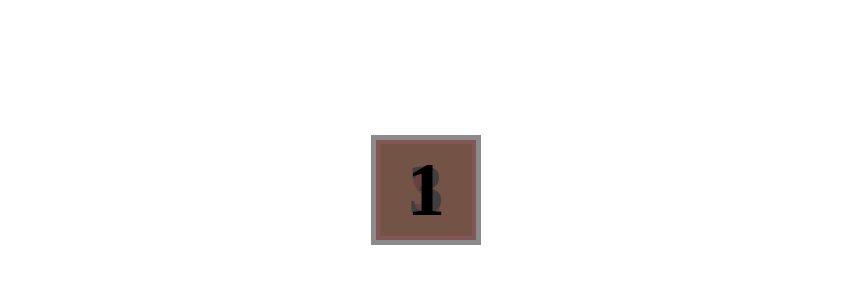
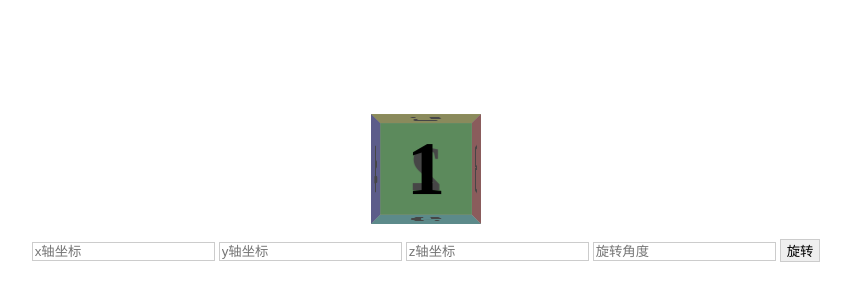
Before and after one commit to trcat/3d-animation, a plain HTML site: page square.html in a window 1280 px wide. Shown: the part 218-518 px from the top of the page, without its empty margins (214-1065 px from the left). Drawn offline with Linux system fonts and the light colour scheme.

Commit message:
完成正方体案例

```diff
--- a/square.html
+++ b/square.html
@@ -1,30 +1,116 @@
 <!DOCTYPE html>
 <html lang="en">
+
 <head>
   <meta charset="UTF-8">
   <meta name="viewport" content="width=device-width, initial-scale=1.0">
   <title>translate3d</title>
   <style>
-    body {display: flex; justify-content: center; align-items: center;height: 100vh;}
-    .container {perspective: 550px;width: 100px;height: 100px;}
-    .square {position: relative; transform-style: preserve-3d;width: 100%;height: 100%;}
-    .square div {width: 100%; height: 100%;font-weight: bold;font-size: 70px; line-height: 100px; text-align: center;position: absolute;}
-    .square .font {background-color: rgba(90, 90, 90, 0.7);transform: translate3d(0,0,50px);}
-    .square .back {background-color: rgba(0, 217, 0, 0.7); transform: rotateY(180deg) translate3d(0,0,50px);}
-    .square .right {background-color: rgba(217, 0, 0, 0.7);}
+    body {
+      display: flex;
+      justify-content: center;
+      align-items: center;
+      min-height: 100vh;
+      flex-direction: column;
+    }
 
+    .container {
+      perspective: 550px;
+      width: 100px;
+      height: 100px;
+    }
+
+    .square {
+      position: relative;
+      transform-style: preserve-3d;
+      width: 100%;
+      height: 100%;
+      transition: all 0.3s ease-in-out;
+    }
+
+    .square div {
+      width: 100%;
+      height: 100%;
+      font-weight: bold;
+      font-size: 70px;
+      line-height: 100px;
+      text-align: center;
+      position: absolute;
+    }
+
+    .square .font {
+      background-color: rgba(100, 100, 100, 0.7);
+      transform: translate3d(0, 0, 50px);
+    }
+
+    .square .back {
+      background-color: rgba(0, 217, 0, 0.7);
+      transform: rotateY(180deg) translate3d(0, 0, 50px);
+    }
+
+    .square .right {
+      background-color: rgba(217, 0, 0, 0.7);
+      transform: rotate3d(0, 1, 0, 90deg) translate3d(0, 0, 50px);
+    }
+
+    .square .left {
+      background-color: rgba(0, 0, 217, 0.7);
+      transform: rotate3d(0, 1, 0, -90deg) translate3d(0, 0, 50px);
+    }
+
+    .square .top {
+      background-color: rgba(217, 217, 0, 0.7);
+      transform: rotate3d(1, 0, 0, 90deg) translate3d(0, 0, 50px);
+    }
+
+    .square .bottom {
+      background-color: rgba(0, 217, 217, 0.7);
+      transform: rotate3d(1, 0, 0, -90deg) translate3d(0, 0, 50px);
+    }
+
+    .btn-group {
+      margin-top: 20px;
+    }
+
+    input,
+    button {
+      border: 1px solid #ccc;
+    }
+
+    button {
+      cursor: pointer;
+    }
   </style>
 </head>
+
 <body>
   <div class="container">
     <div class="square">
       <div class="font">1</div>
       <div class="back">2</div>
       <div class="right">3</div>
-      <!-- <div class="left">4</div>
-      <div class="bottom">5</div>
-      <div class="right">6</div> -->
+      <div class="left">4</div>
+      <div class="top">5</div>
+      <div class="bottom">6</div>
     </div>
   </div>
+  <div class="btn-group">
+    <input type="text" id="x" placeholder="x轴坐标">
+    <input type="text" id="y" placeholder="y轴坐标">
+    <input type="text" id="z" placeholder="z轴坐标">
+    <input type="text" id="a" placeholder="旋转角度">
+    <button onclick="handleTransForm()">旋转</button>
+  </div>
+  <script>
+    function handleTransForm() {
+      const square = document.querySelector('.square');
+      const x = document.getElementById('x').value;
+      const y = document.getElementById('y').value;
+      const z = document.getElementById('z').value;
+      const a = document.getElementById('a').value + 'deg';
+      square.style.transform = `rotate3d(${x}, ${y}, ${z}, ${a})`;
+    }
+  </script>
 </body>
+
 </html>
```
